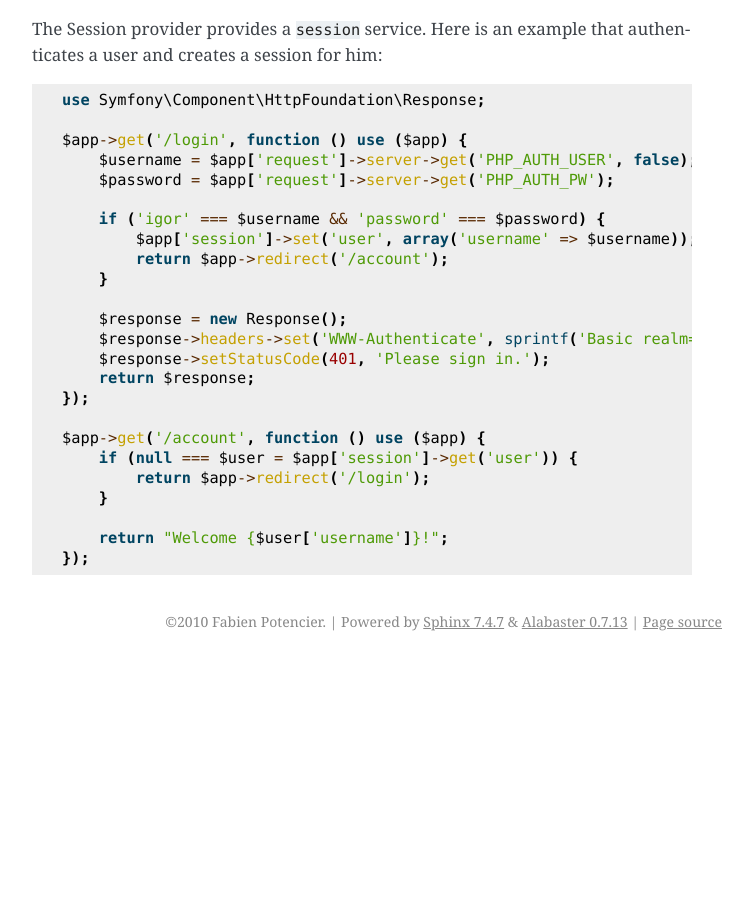
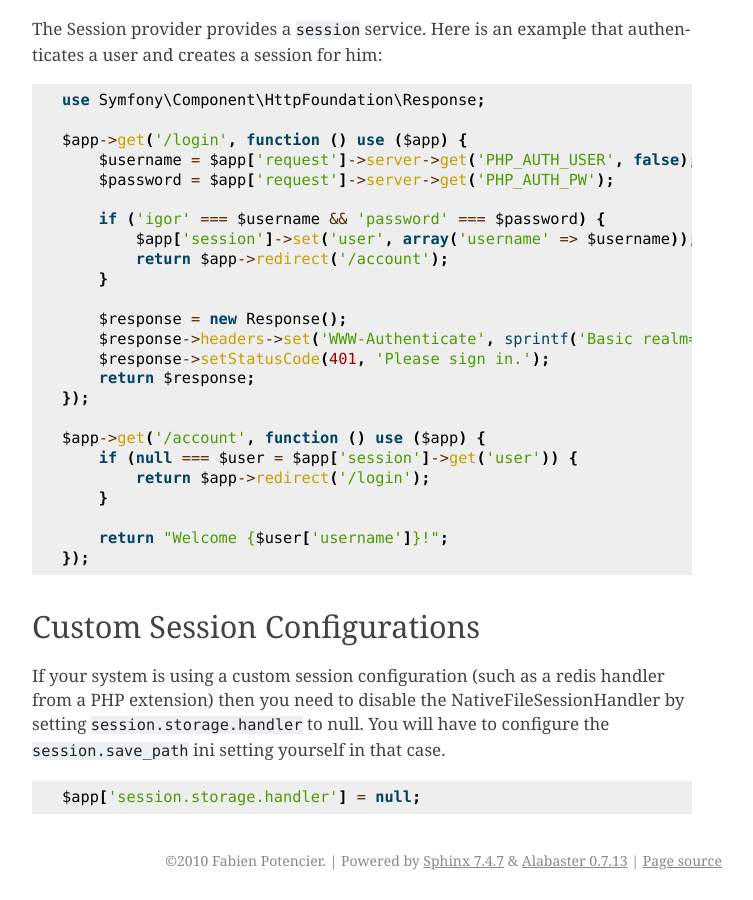
Before and after one commit to silexphp/Silex, a Sphinx documentation site: the page built from doc/providers/session.rst, in a window 1280 px wide and 900 px high, scrolled down 1078 px. Shown: the whole window, without its empty margins (388-1141 px from the left). Built offline with Sphinx 7.4.7, drawn with Linux system fonts in a browser that asks for light colours; pages that are not in the unit, such as notebooks, are missing from menus; before the commit the page ends 1739 px from its top, so only the background shows below that; some of the changed text lies outside the part shown.

Commit message:
Minor session documentation change.

```diff
--- a/doc/providers/session.rst
+++ b/doc/providers/session.rst
@@ -83,3 +83,16 @@ authenticates a user and creates a session for him::
 
         return "Welcome {$user['username']}!";
     });
+
+
+Custom Session Configurations
+-----------------------------
+
+If your system is using a custom session configuration (such as a redis handler
+from a PHP extension) then you need to disable the NativeFileSessionHandler by
+setting ``session.storage.handler`` to null. You will have to configure the
+``session.save_path`` ini setting yourself in that case.
+
+.. code-block:: php
+
+    $app['session.storage.handler'] = null;
```
